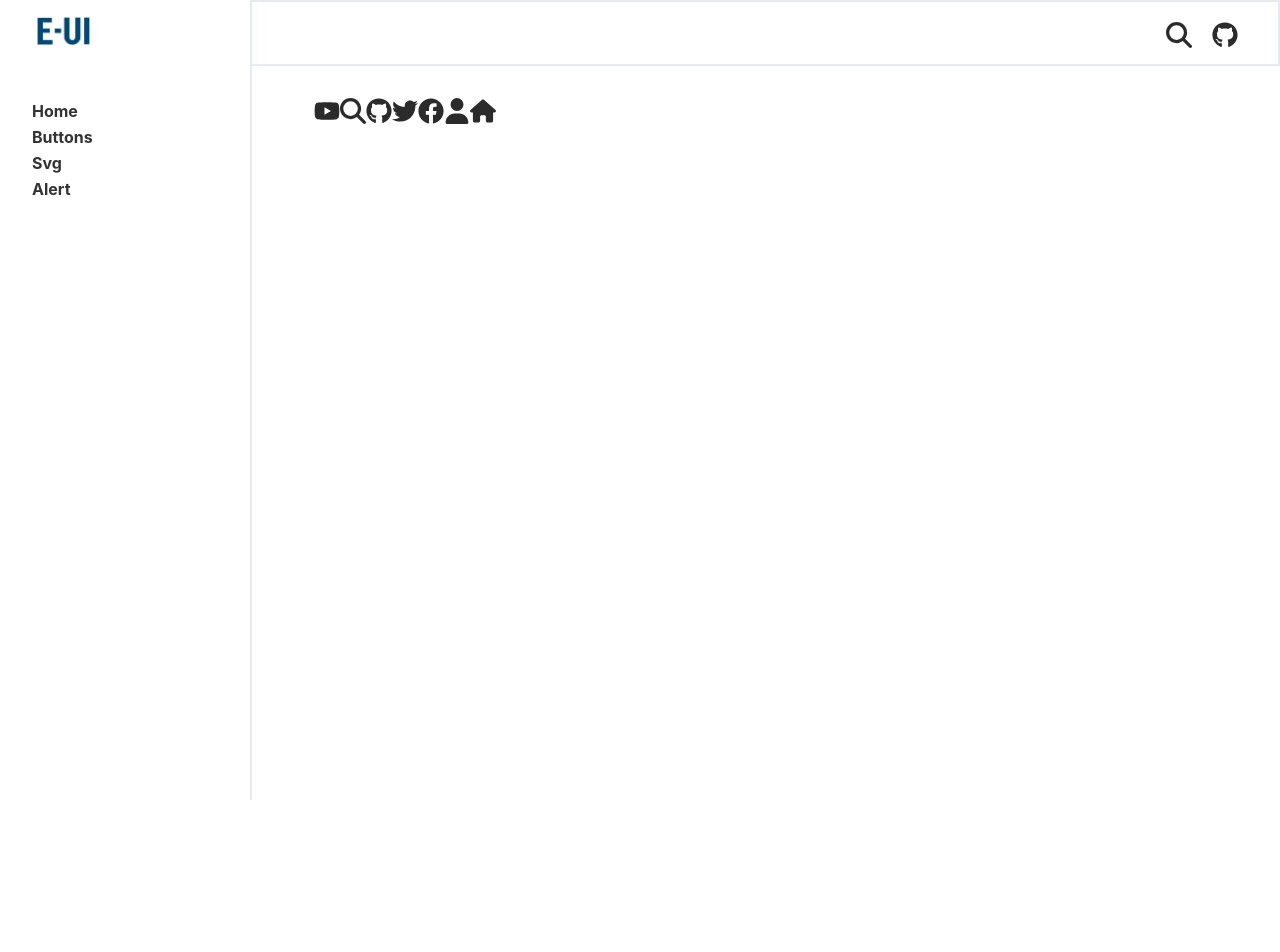
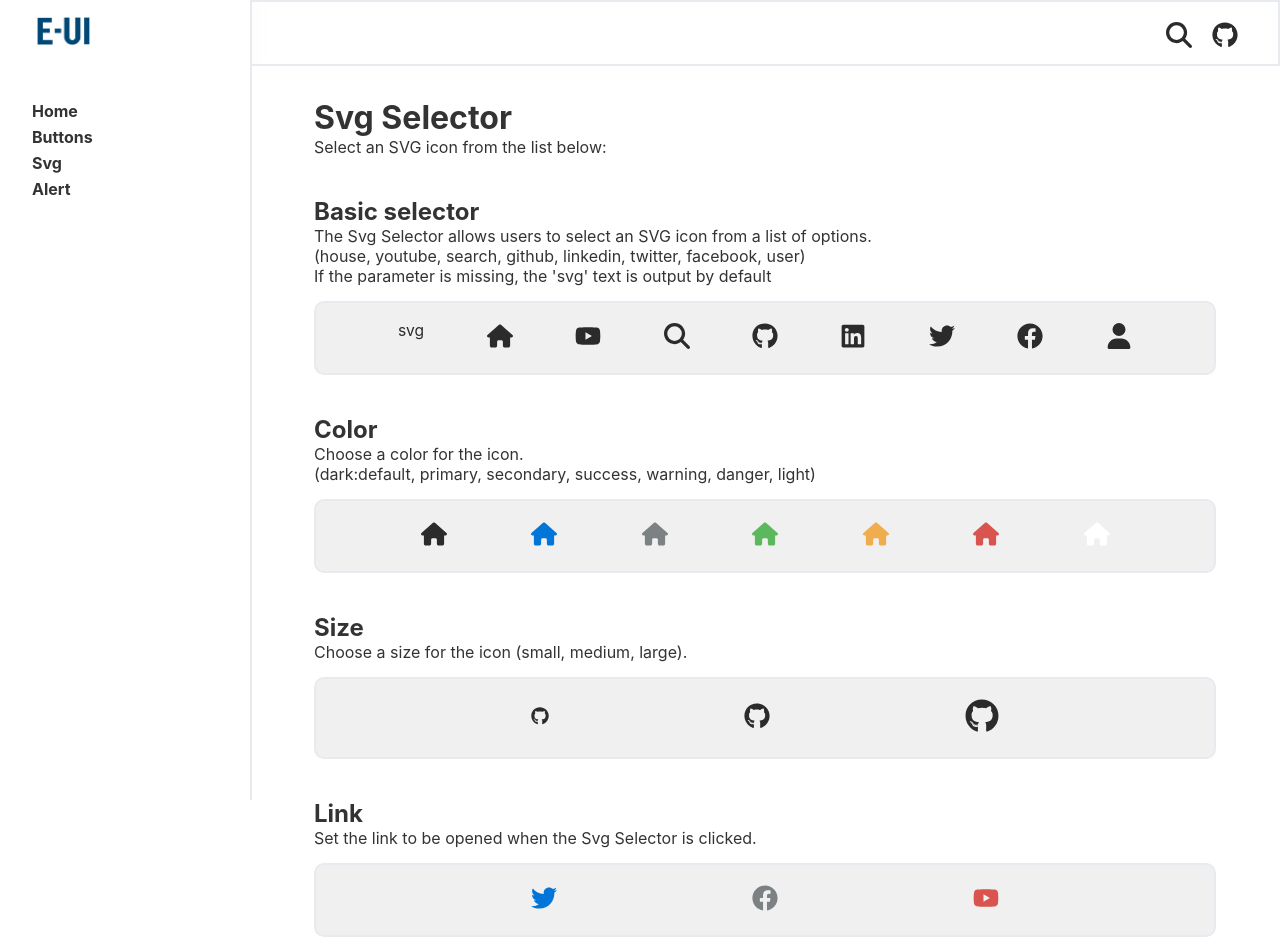
Before and after one commit to TarasKosiachenko/Element-UI, a React (Create React App) app: page /svg in a window 1280 px wide. Shown: the top 952 px of the page. Before the commit the page ends 800 px from the top, so only its background shows below. Built offline with nearby package versions, Linux system fonts and the light colour scheme.

Commit message:
designed the svgSelector component

```diff
--- a/src/components/Buttons/index.scss
+++ b/src/components/Buttons/index.scss
@@ -10,6 +10,7 @@
     justify-content: space-evenly;
     border-radius: 10px;
     border: 2px solid #E7EBF0;
+    background: #f0f0f0;
     .size {
       padding: 5px;
       button {
--- a/src/components/SvgSelector/SvgSelector.jsx
+++ b/src/components/SvgSelector/SvgSelector.jsx
@@ -4,13 +4,79 @@ import "./index.scss";
 const SvgSelector = () => {
   return (
     <div className="content">
+      <h1>Svg Selector</h1>
+      <p>Select an SVG icon from the list below:</p>
+      <div className="section">
+        <h2>Basic selector</h2>
+        <p>
+          The Svg Selector allows users to select an SVG icon from a list of
+          options.
+        </p>
+        <p>
+          (house, youtube, search, github, linkedin, twitter, facebook, user)
+        </p>
+        <p>
+          If the parameter is missing, the 'svg' text is output by default
+        </p>
+        <div className="demo">
+          <UiSvgSelector />
+          <UiSvgSelector id="house" />
           <UiSvgSelector id="youtube" />
           <UiSvgSelector id="search" />
           <UiSvgSelector id="github" />
+          <UiSvgSelector id="linkedin" />
           <UiSvgSelector id="twitter" />
           <UiSvgSelector id="facebook" />
           <UiSvgSelector id="user" />
-      <UiSvgSelector id="house" />
+        </div>
+      </div>
+
+      <div className="section">
+        <h2>Color</h2>
+        <p>Choose a color for the icon.</p>
+        <p>
+          (dark:default, primary, secondary, success, warning, danger, light)
+        </p>
+        <div className="demo">
+          <UiSvgSelector id="house" color="dark" />
+          <UiSvgSelector id="house" color="primary" />
+          <UiSvgSelector id="house" color="secondary" />
+          <UiSvgSelector id="house" color="success" />
+          <UiSvgSelector id="house" color="warning" />
+          <UiSvgSelector id="house" color="danger" />
+          <UiSvgSelector id="house" color="light" />
+        </div>
+      </div>
+
+      <div className="section">
+        <h2>Size</h2>
+        <p>Choose a size for the icon (small, medium, large).</p>
+        <div className="demo">
+          <UiSvgSelector id="github" size="small" />
+          <UiSvgSelector id="github" size="medium" />
+          <UiSvgSelector id="github" size="large" />
+        </div>
+      </div>
+
+      <div className="section">
+        <h2>Link</h2>
+        <p>Set the link to be opened when the Svg Selector is clicked.</p>
+        <div className="demo">
+          <UiSvgSelector id="twitter" color="primary" link="https://twitter.com/" />
+          <UiSvgSelector id="facebook" color="secondary" link="https://www.facebook.com/" />
+          <UiSvgSelector id="youtube" color="danger" link="https://www.youtube.com/" />
+        </div>
+      </div>
+
+      <div className="section">
+        <h2>Disabled selector</h2>
+        <p>Make the Svg Selector look inactive by adding the disabled prop.</p>
+        <div className="demo">
+          <UiSvgSelector id="twitter" link="https://www.google.com/" disabled />
+          <UiSvgSelector id="twitter" link="https://www.google.com/" disabled />
+          <UiSvgSelector id="twitter" color="primary" link="https://www.google.com/" disabled />
+        </div>
+      </div>
     </div>
   );
 };
--- a/src/components/UI/UiSvgSelector/UiSvgSelector.jsx
+++ b/src/components/UI/UiSvgSelector/UiSvgSelector.jsx
@@ -2,7 +2,16 @@ import React from "react";
 import PropTypes from "prop-types";
 import "./UiSvgSelector.scss";
 
-function UiSvgSelector({ id, link=null, size, color }) {
+function UiSvgSelector({ id, link = null, size, color, disabled = false }) {
+  const handleClick = (event) => {
+    if (disabled) {
+      event.preventDefault();
+    }
+  };
+
+  const isDisabled = disabled ? 'disabledSvg' : ''
+  const svgClasses = `svg ${color} ${isDisabled}`;
+
   const sizeMap = {
     small: {
       height: "18",
@@ -18,28 +27,16 @@ function UiSvgSelector({ id, link=null, size, color }) {
     },
   };
 
-  const colorMap = {
-    primary: "#0275d8",
-    secondary: "#7c8184",
-    success: "#5cb85c",
-    warning: "#f0ad4e",
-    danger: "#d9534f",
-    dark: "#2b2b2b",
-    light: "#fff",
-  };
-
   const svgSize = sizeMap[size] || sizeMap.medium;
-  const svgColor = colorMap[color] || colorMap.dark;
 
   switch (id) {
     case "search":
       return (
-        <a href={link} target="_blank" rel="noreferrer">
+        <a href={link} target="_blank" rel="noreferrer" onClick={handleClick} className={svgClasses}>
           <svg
             xmlns="http://www.w3.org/2000/svg"
             height={svgSize.height}
             width={svgSize.width}
-            fill={svgColor}
             viewBox="0 0 512 512"
           >
             <path d="M416 208c0 45.9-14.9 88.3-40 122.7L502.6 457.4c12.5 12.5 12.5 32.8 0 45.3s-32.8 12.5-45.3 0L330.7 376c-34.4 25.2-76.8 40-122.7 40C93.1 416 0 322.9 0 208S93.1 0 208 0S416 93.1 416 208zM208 352a144 144 0 1 0 0-288 144 144 0 1 0 0 288z"/>
@@ -48,90 +45,99 @@ function UiSvgSelector({ id, link=null, size, color }) {
       );
     case "github":
       return (
-        <a href={link} target="_blank" rel="noreferrer">
+        <a href={link} target="_blank" rel="noreferrer" onClick={handleClick} className={svgClasses}>
           <svg
             xmlns="http://www.w3.org/2000/svg"
             height={svgSize.height}
             width={svgSize.width}
-            fill={svgColor}
             viewBox="0 0 496 512"
           >
-            <path d="M165.9 397.4c0 2-2.3 3.6-5.2 3.6-3.3.3-5.6-1.3-5.6-3.6 0-2 2.3-3.6 5.2-3.6 3-.3 5.6 1.3 5.6 3.6zm-31.1-4.5c-.7 2 1.3 4.3 4.3 4.9 2.6 1 5.6 0 6.2-2s-1.3-4.3-4.3-5.2c-2.6-.7-5.5.3-6.2 2.3zm44.2-1.7c-2.9.7-4.9 2.6-4.6 4.9.3 2 2.9 3.3 5.9 2.6 2.9-.7 4.9-2.6 4.6-4.6-.3-1.9-3-3.2-5.9-2.9zM244.8 8C106.1 8 0 113.3 0 252c0 110.9 69.8 205.8 169.5 239.2 12.8 2.3 17.3-5.6 17.3-12.1 0-6.2-.3-40.4-.3-61.4 0 0-70 15-84.7-29.8 0 0-11.4-29.1-27.8-36.6 0 0-22.9-15.7 1.6-15.4 0 0 24.9 2 38.6 25.8 21.9 38.6 58.6 27.5 72.9 20.9 2.3-16 8.8-27.1 16-33.7-55.9-6.2-112.3-14.3-112.3-110.5 0-27.5 7.6-41.3 23.6-58.9-2.6-6.5-11.1-33.3 2.6-67.9 20.9-6.5 69 27 69 27 20-5.6 41.5-8.5 62.8-8.5s42.8 2.9 62.8 8.5c0 0 48.1-33.6 69-27 13.7 34.7 5.2 61.4 2.6 67.9 16 17.7 25.8 31.5 25.8 58.9 0 96.5-58.9 104.2-114.8 110.5 9.2 7.9 17 22.9 17 46.4 0 33.7-.3 75.4-.3 83.6 0 6.5 4.6 14.4 17.3 12.1C428.2 457.8 496 362.9 496 252 496 113.3 383.5 8 244.8 8zM97.2 352.9c-1.3 1-1 3.3.7 5.2 1.6 1.6 3.9 2.3 5.2 1 1.3-1 1-3.3-.7-5.2-1.6-1.6-3.9-2.3-5.2-1zm-10.8-8.1c-.7 1.3.3 2.9 2.3 3.9 1.6 1 3.6.7 4.3-.7.7-1.3-.3-2.9-2.3-3.9-2-.6-3.6-.3-4.3.7zm32.4 35.6c-1.6 1.3-1 4.3 1.3 6.2 2.3 2.3 5.2 2.6 6.5 1 1.3-1.3.7-4.3-1.3-6.2-2.2-2.3-5.2-2.6-6.5-1zm-11.4-14.7c-1.6 1-1.6 3.6 0 5.9 1.6 2.3 4.3 3.3 5.6 2.3 1.6-1.3 1.6-3.9 0-6.2-1.4-2.3-4-3.3-5.6-2z"/>
+            <path d="M165.9 397.4c0 2-2.3 3.6-5.2 3.6-3.3.3-5.6-1.3-5.6-3.6 0-2 2.3-3.6 5.2-3.6 3-.3 5.6 1.3 5.6 3.6zm-31.1-4.5c-.7 2 1.3 4.3 4.3 4.9 2.6 1 5.6 0 6.2-2s-1.3-4.3-4.3-5.2c-2.6-.7-5.5.3-6.2 2.3zm44.2-1.7c-2.9.7-4.9 2.6-4.6 4.9.3 2 2.9 3.3 5.9 2.6 2.9-.7 4.9-2.6 4.6-4.6-.3-1.9-3-3.2-5.9-2.9zM244.8 8C106.1 8 0 113.3 0 252c0 110.9 69.8 205.8 169.5 239.2 12.8 2.3 17.3-5.6 17.3-12.1 0-6.2-.3-40.4-.3-61.4 0 0-70 15-84.7-29.8 0 0-11.4-29.1-27.8-36.6 0 0-22.9-15.7 1.6-15.4 0 0 24.9 2 38.6 25.8 21.9 38.6 58.6 27.5 72.9 20.9 2.3-16 8.8-27.1 16-33.7-55.9-6.2-112.3-14.3-112.3-110.5 0-27.5 7.6-41.3 23.6-58.9-2.6-6.5-11.1-33.3 2.6-67.9 20.9-6.5 69 27 69 27 20-5.6 41.5-8.5 62.8-8.5s42.8 2.9 62.8 8.5c0 0 48.1-33.6 69-27 13.7 34.7 5.2 61.4 2.6 67.9 16 17.7 25.8 31.5 25.8 58.9 0 96.5-58.9 104.2-114.8 110.5 9.2 7.9 17 22.9 17 46.4 0 33.7-.3 75.4-.3 83.6 0 6.5 4.6 14.4 17.3 12.1C428.2 457.8 496 362.9 496 252 496 113.3 383.5 8 244.8 8zM97.2 352.9c-1.3 1-1 3.3.7 5.2 1.6 1.6 3.9 2.3 5.2 1 1.3-1 1-3.3-.7-5.2-1.6-1.6-3.9-2.3-5.2-1zm-10.8-8.1c-.7 1.3.3 2.9 2.3 3.9 1.6 1 3.6.7 4.3-.7.7-1.3-.3-2.9-2.3-3.9-2-.6-3.6-.3-4.3.7zm32.4 35.6c-1.6 1.3-1 4.3 1.3 6.2 2.3 2.3 5.2 2.6 6.5 1 1.3-1.3.7-4.3-1.3-6.2-2.2-2.3-5.2-2.6-6.5-1zm-11.4-14.7c-1.6 1-1.6 3.6 0 5.9 1.6 2.3 4.3 3.3 5.6 2.3 1.6-1.3 1.6-3.9 0-6.2-1.4-2.3-4-3.3-5.6-2z" />
           </svg>
         </a>
       );
     case "youtube":
       return (
-        <a href={link} target="_blank" rel="noreferrer">
+        <a href={link} target="_blank" rel="noreferrer" onClick={handleClick} className={svgClasses}>
           <svg
             xmlns="http://www.w3.org/2000/svg"
             height={svgSize.height}
             width={svgSize.width}
-            fill={svgColor}
             viewBox="0 0 576 512"
           >
-            <path d="M549.655 124.083c-6.281-23.65-24.787-42.276-48.284-48.597C458.781 64 288 64 288 64S117.22 64 74.629 75.486c-23.497 6.322-42.003 24.947-48.284 48.597-11.412 42.867-11.412 132.305-11.412 132.305s0 89.438 11.412 132.305c6.281 23.65 24.787 41.5 48.284 47.821C117.22 448 288 448 288 448s170.78 0 213.371-11.486c23.497-6.321 42.003-24.171 48.284-47.821 11.412-42.867 11.412-132.305 11.412-132.305s0-89.438-11.412-132.305zm-317.51 213.508V175.185l142.739 81.205-142.739 81.201z"/>
+            <path d="M549.655 124.083c-6.281-23.65-24.787-42.276-48.284-48.597C458.781 64 288 64 288 64S117.22 64 74.629 75.486c-23.497 6.322-42.003 24.947-48.284 48.597-11.412 42.867-11.412 132.305-11.412 132.305s0 89.438 11.412 132.305c6.281 23.65 24.787 41.5 48.284 47.821C117.22 448 288 448 288 448s170.78 0 213.371-11.486c23.497-6.321 42.003-24.171 48.284-47.821 11.412-42.867 11.412-132.305 11.412-132.305s0-89.438-11.412-132.305zm-317.51 213.508V175.185l142.739 81.205-142.739 81.201z" />
+          </svg>
+        </a>
+      );
+    case "linkedin":
+      return (
+        <a href={link} target="_blank" rel="noreferrer" onClick={handleClick} className={svgClasses}>
+          <svg
+            xmlns="http://www.w3.org/2000/svg"
+            height={svgSize.height}
+            width={svgSize.width}
+            viewBox="0 0 448 512"
+          >
+            <path d="M416 32H31.9C14.3 32 0 46.5 0 64.3v383.4C0 465.5 14.3 480 31.9 480H416c17.6 0 32-14.5 32-32.3V64.3c0-17.8-14.4-32.3-32-32.3zM135.4 416H69V202.2h66.5V416zm-33.2-243c-21.3 0-38.5-17.3-38.5-38.5S80.9 96 102.2 96c21.2 0 38.5 17.3 38.5 38.5 0 21.3-17.2 38.5-38.5 38.5zm282.1 243h-66.4V312c0-24.8-.5-56.7-34.5-56.7-34.6 0-39.9 27-39.9 54.9V416h-66.4V202.2h63.7v29.2h.9c8.9-16.8 30.6-34.5 62.9-34.5 67.2 0 79.7 44.3 79.7 101.9V416z"/>
           </svg>
         </a>
       );
     case "twitter":
       return (
-        <a href={link} target="_blank" rel="noreferrer">
+        <a href={link} target="_blank" rel="noreferrer" onClick={handleClick} className={svgClasses}>
           <svg
             xmlns="http://www.w3.org/2000/svg"
             height={svgSize.height}
             width={svgSize.width}
-            fill={svgColor}
-            viewBox="0 0 512 512">
-            <path d="M459.37 151.716c.325 4.548.325 9.097.325 13.645 0 138.72-105.583 298.558-298.558 298.558-59.452 0-114.68-17.219-161.137-47.106 8.447.974 16.568 1.299 25.34 1.299 49.055 0 94.213-16.568 130.274-44.832-46.132-.975-84.792-31.188-98.112-72.772 6.498.974 12.995 1.624 19.818 1.624 9.421 0 18.843-1.3 27.614-3.573-48.081-9.747-84.143-51.98-84.143-102.985v-1.299c13.969 7.797 30.214 12.67 47.431 13.319-28.264-18.843-46.781-51.005-46.781-87.391 0-19.492 5.197-37.36 14.294-52.954 51.655 63.675 129.3 105.258 216.365 109.807-1.624-7.797-2.599-15.918-2.599-24.04 0-57.828 46.782-104.934 104.934-104.934 30.213 0 57.502 12.67 76.67 33.137 23.715-4.548 46.456-13.32 66.599-25.34-7.798 24.366-24.366 44.833-46.132 57.827 21.117-2.273 41.584-8.122 60.426-16.243-14.292 20.791-32.161 39.308-52.628 54.253z"/>
+            viewBox="0 0 512 512"
+          >
+            <path d="M459.37 151.716c.325 4.548.325 9.097.325 13.645 0 138.72-105.583 298.558-298.558 298.558-59.452 0-114.68-17.219-161.137-47.106 8.447.974 16.568 1.299 25.34 1.299 49.055 0 94.213-16.568 130.274-44.832-46.132-.975-84.792-31.188-98.112-72.772 6.498.974 12.995 1.624 19.818 1.624 9.421 0 18.843-1.3 27.614-3.573-48.081-9.747-84.143-51.98-84.143-102.985v-1.299c13.969 7.797 30.214 12.67 47.431 13.319-28.264-18.843-46.781-51.005-46.781-87.391 0-19.492 5.197-37.36 14.294-52.954 51.655 63.675 129.3 105.258 216.365 109.807-1.624-7.797-2.599-15.918-2.599-24.04 0-57.828 46.782-104.934 104.934-104.934 30.213 0 57.502 12.67 76.67 33.137 23.715-4.548 46.456-13.32 66.599-25.34-7.798 24.366-24.366 44.833-46.132 57.827 21.117-2.273 41.584-8.122 60.426-16.243-14.292 20.791-32.161 39.308-52.628 54.253z" />
           </svg>
         </a>
       );
     case "facebook":
       return (
-        <a href={link} target="_blank" rel="noreferrer">
+        <a href={link} target="_blank" rel="noreferrer" onClick={handleClick} className={svgClasses}>
           <svg
             xmlns="http://www.w3.org/2000/svg"
             height={svgSize.height}
             width={svgSize.width}
-            fill={svgColor}
             viewBox="0 0 512 512"
           >
-            <path d="M504 256C504 119 393 8 256 8S8 119 8 256c0 123.78 90.69 226.38 209.25 245V327.69h-63V256h63v-54.64c0-62.15 37-96.48 93.67-96.48 27.14 0 55.52 4.84 55.52 4.84v61h-31.28c-30.8 0-40.41 19.12-40.41 38.73V256h68.78l-11 71.69h-57.78V501C413.31 482.38 504 379.78 504 256z"/>
+            <path d="M504 256C504 119 393 8 256 8S8 119 8 256c0 123.78 90.69 226.38 209.25 245V327.69h-63V256h63v-54.64c0-62.15 37-96.48 93.67-96.48 27.14 0 55.52 4.84 55.52 4.84v61h-31.28c-30.8 0-40.41 19.12-40.41 38.73V256h68.78l-11 71.69h-57.78V501C413.31 482.38 504 379.78 504 256z" />
           </svg>
         </a>
       );
     case "user":
       return (
-        <a href={link} target="_blank" rel="noreferrer">
+        <a href={link} target="_blank" rel="noreferrer" onClick={handleClick} className={svgClasses}>
           <svg
             xmlns="http://www.w3.org/2000/svg"
             height={svgSize.height}
             width={svgSize.width}
-            fill={svgColor}
             viewBox="0 0 448 512"
           >
-            <path d="M224 256A128 128 0 1 0 224 0a128 128 0 1 0 0 256zm-45.7 48C79.8 304 0 383.8 0 482.3C0 498.7 13.3 512 29.7 512H418.3c16.4 0 29.7-13.3 29.7-29.7C448 383.8 368.2 304 269.7 304H178.3z"/>
+            <path d="M224 256A128 128 0 1 0 224 0a128 128 0 1 0 0 256zm-45.7 48C79.8 304 0 383.8 0 482.3C0 498.7 13.3 512 29.7 512H418.3c16.4 0 29.7-13.3 29.7-29.7C448 383.8 368.2 304 269.7 304H178.3z" />
           </svg>
         </a>
       );
     case "house":
       return (
-        <a href={link} target="_blank" rel="noreferrer">
+        <a href={link} target="_blank" rel="noreferrer" onClick={handleClick} className={svgClasses} >
           <svg
             xmlns="http://www.w3.org/2000/svg"
             height={svgSize.height}
             width={svgSize.width}
-            fill={svgColor}
             viewBox="0 0 576 512"
           >
-            <path d="M575.8 255.5c0 18-15 32.1-32 32.1h-32l.7 160.2c0 2.7-.2 5.4-.5 8.1V472c0 22.1-17.9 40-40 40H456c-1.1 0-2.2 0-3.3-.1c-1.4 .1-2.8 .1-4.2 .1H416 392c-22.1 0-40-17.9-40-40V448 384c0-17.7-14.3-32-32-32H256c-17.7 0-32 14.3-32 32v64 24c0 22.1-17.9 40-40 40H160 128.1c-1.5 0-3-.1-4.5-.2c-1.2 .1-2.4 .2-3.6 .2H104c-22.1 0-40-17.9-40-40V360c0-.9 0-1.9 .1-2.8V287.6H32c-18 0-32-14-32-32.1c0-9 3-17 10-24L266.4 8c7-7 15-8 22-8s15 2 21 7L564.8 231.5c8 7 12 15 11 24z"/>
+            <path d="M575.8 255.5c0 18-15 32.1-32 32.1h-32l.7 160.2c0 2.7-.2 5.4-.5 8.1V472c0 22.1-17.9 40-40 40H456c-1.1 0-2.2 0-3.3-.1c-1.4 .1-2.8 .1-4.2 .1H416 392c-22.1 0-40-17.9-40-40V448 384c0-17.7-14.3-32-32-32H256c-17.7 0-32 14.3-32 32v64 24c0 22.1-17.9 40-40 40H160 128.1c-1.5 0-3-.1-4.5-.2c-1.2 .1-2.4 .2-3.6 .2H104c-22.1 0-40-17.9-40-40V360c0-.9 0-1.9 .1-2.8V287.6H32c-18 0-32-14-32-32.1c0-9 3-17 10-24L266.4 8c7-7 15-8 22-8s15 2 21 7L564.8 231.5c8 7 12 15 11 24z" />
           </svg>
         </a>
       );
 
     default:
       return (
+        <a href={link} target="_blank" rel="noreferrer" onClick={handleClick} className={svgClasses} >
           <svg
             xmlns="http://www.w3.org/2000/svg"
             height={svgSize.height}
@@ -143,11 +149,11 @@ function UiSvgSelector({ id, link=null, size, color }) {
               y="50%"
               textAnchor="middle"
               fontSize="30"
-            fill={svgColor}
             >
               svg
             </text>
           </svg>
+        </a>
       );
   }
 }
@@ -167,4 +173,10 @@ UiSvgSelector.propTypes = {
   ]),
 };
 
+UiSvgSelector.defaultProps = {
+  disabled: false,
+  size: "medium",
+  color: "dark",
+};
+
 export default UiSvgSelector;
--- a/src/components/UI/UiSvgSelector/UiSvgSelector.scss
+++ b/src/components/UI/UiSvgSelector/UiSvgSelector.scss
@@ -0,0 +1,62 @@
+$primary-color: #0275d8;
+$secondary-color: #7c8184;
+$success-color: #5cb85c;
+$warning-color: #f0ad4e;
+$danger-color: #d9534f;
+$dark-color: #2b2b2b;
+$text-color: #333;
+$white-color: #fff;
+
+.svg {
+  &.primary {
+    fill: $primary-color;
+  }
+  &.secondary {
+    fill: $secondary-color;
+  }
+  &.success {
+    fill: $success-color;
+  }
+  &.warning {
+    fill: $warning-color;
+  }
+  &.danger {
+    fill: $danger-color;
+  }
+  &.light {
+    fill: $white-color;
+  }
+  &.dark {
+    fill: $dark-color;
+  }
+
+  &:hover {
+    fill: lighten($dark-color, 10%);
+  }
+  &.secondary:hover {
+    fill: darken($secondary-color, 10%);
+  }
+  &.success:hover {
+    fill: darken($success-color, 10%);
+  }
+  &.warning:hover {
+    fill: darken($warning-color, 10%);
+  }
+  &.danger:hover {
+    fill: darken($danger-color, 10%);
+  }
+  &.light:hover {
+    fill: darken($white-color, 10%);
+  }
+  &.primary:hover {
+    fill: darken($primary-color, 10%);
+  }
+}
+
+.disabledSvg {
+  opacity: .4;
+  cursor: not-allowed;
+  svg {
+    fill: #adadad !important
+  }
+}
```
Also changed, not shown: src/components/UI/UiButton/UiButton.scss (+4 -4 lines). Lines whose indentation alone changed are shown as unchanged.
